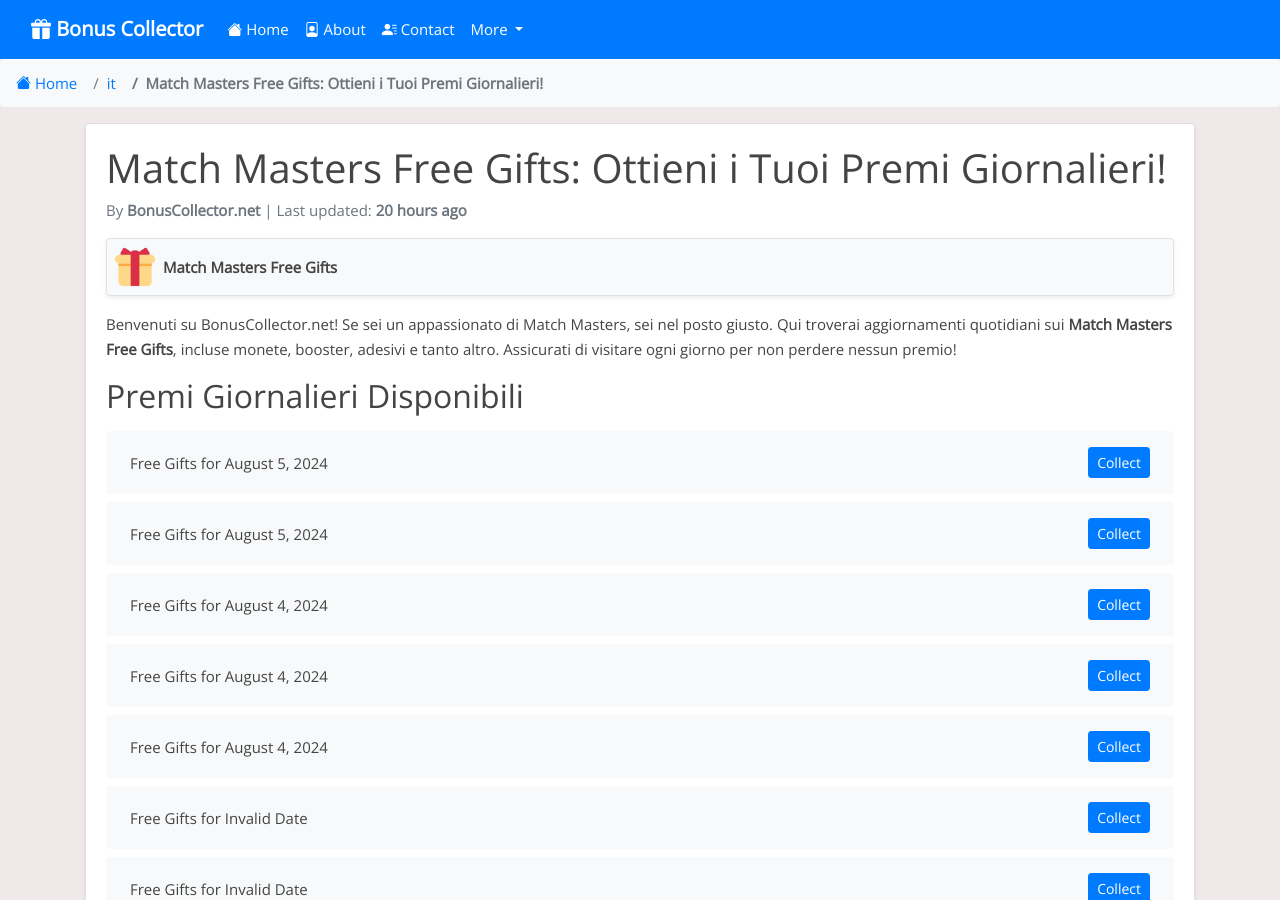
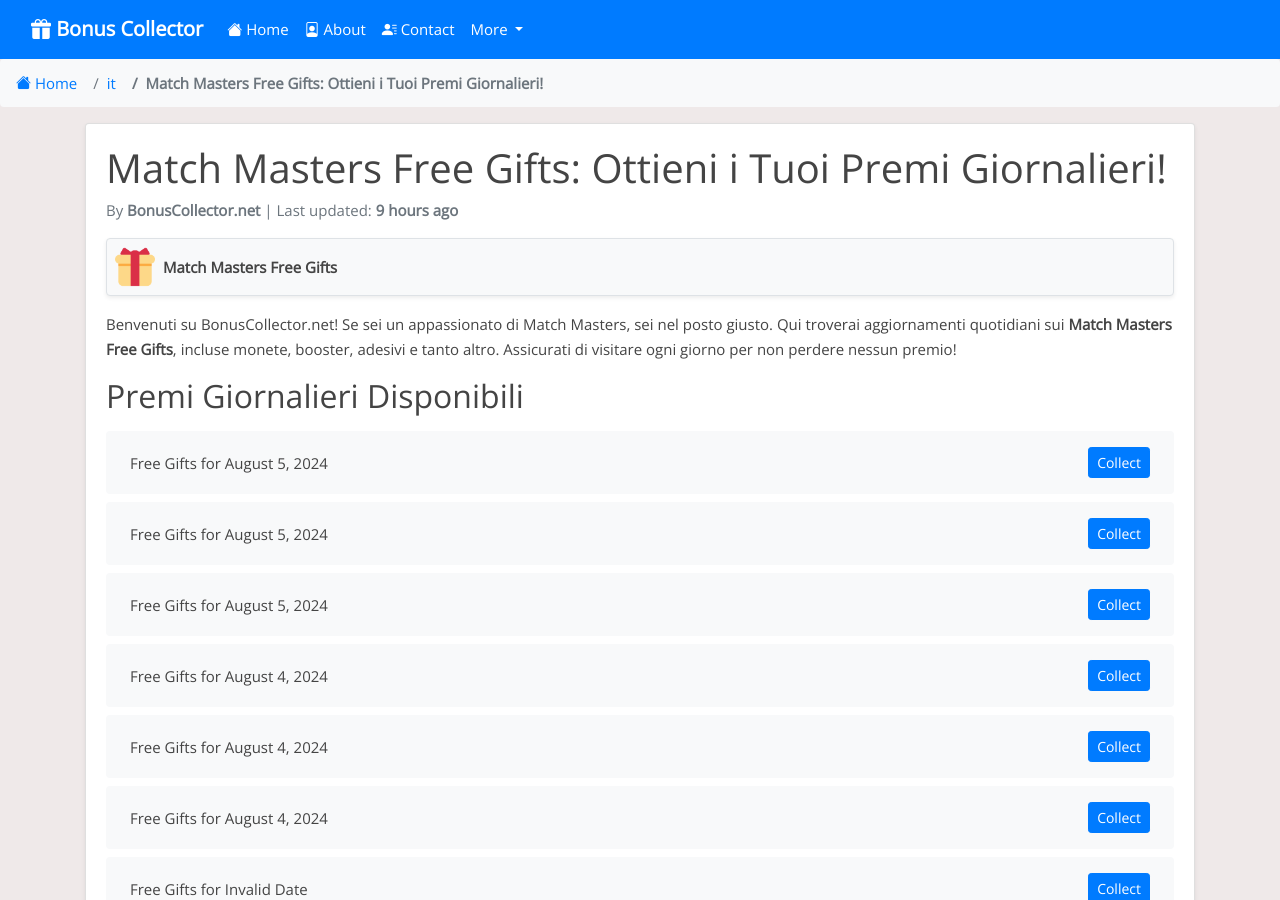
Before and after one commit to Prollad99/bs-net, a Jekyll site: the page built from it/_posts/2024-07-23-match-masters.md, in a window 1280 px wide and 900 px high. Built offline with Jekyll 4.4.1, drawn with Linux system fonts in a browser that asks for light colours; nearby versions of some CDN libraries; comment, search, counter and statistics services are not loaded.

Commit message:
Update match-masters reward links and last modified date

```diff
--- a/_data/include_files.yml
+++ b/_data/include_files.yml
@@ -2,7 +2,7 @@
   last_modified: 2024-08-05 14:33:45
 
 match-masters.html:
-  last_modified: 2024-08-05 07:07:39
+  last_modified: 2024-08-05 17:34:01
 
 doubleu-casino.html:
   last_modified: 2024-08-05 04:08:58
--- a/_includes/match-masters.html
+++ b/_includes/match-masters.html
@@ -1,4 +1,8 @@
 <ul class="list-group mt-3 mb-4">
+  <li class="list-group-item d-flex justify-content-between align-items-center">
+    <span>Free Gifts for August 5, 2024</span>
+    <a href="https://go.matchmasters.io/l/p/16hnAhCN45A" class="btn btn-primary btn-sm">Collect</a>
+  </li>
   <li class="list-group-item d-flex justify-content-between align-items-center">
     <span>Free Gifts for August 5, 2024</span>
     <a href="http://go.matchmasters.io/l/p/cgbJTdH8INU" class="btn btn-primary btn-sm">Collect</a>
@@ -395,8 +399,4 @@
     <span>Free Gifts for Invalid Date</span>
     <a href="https://go.matchmasters.io/l/p/6V75_Vvd6Hw" class="btn btn-primary btn-sm">Collect</a>
   </li>
-  <li class="list-group-item d-flex justify-content-between align-items-center">
-    <span>Free Gifts for Invalid Date</span>
-    <a href="https://go.matchmasters.io/l/p/ngrZ2GweZDs" class="btn btn-primary btn-sm">Collect</a>
-  </li>
 </ul>
```
Also changed, not shown: links-json/match-masters.json (+4 -3 lines).
